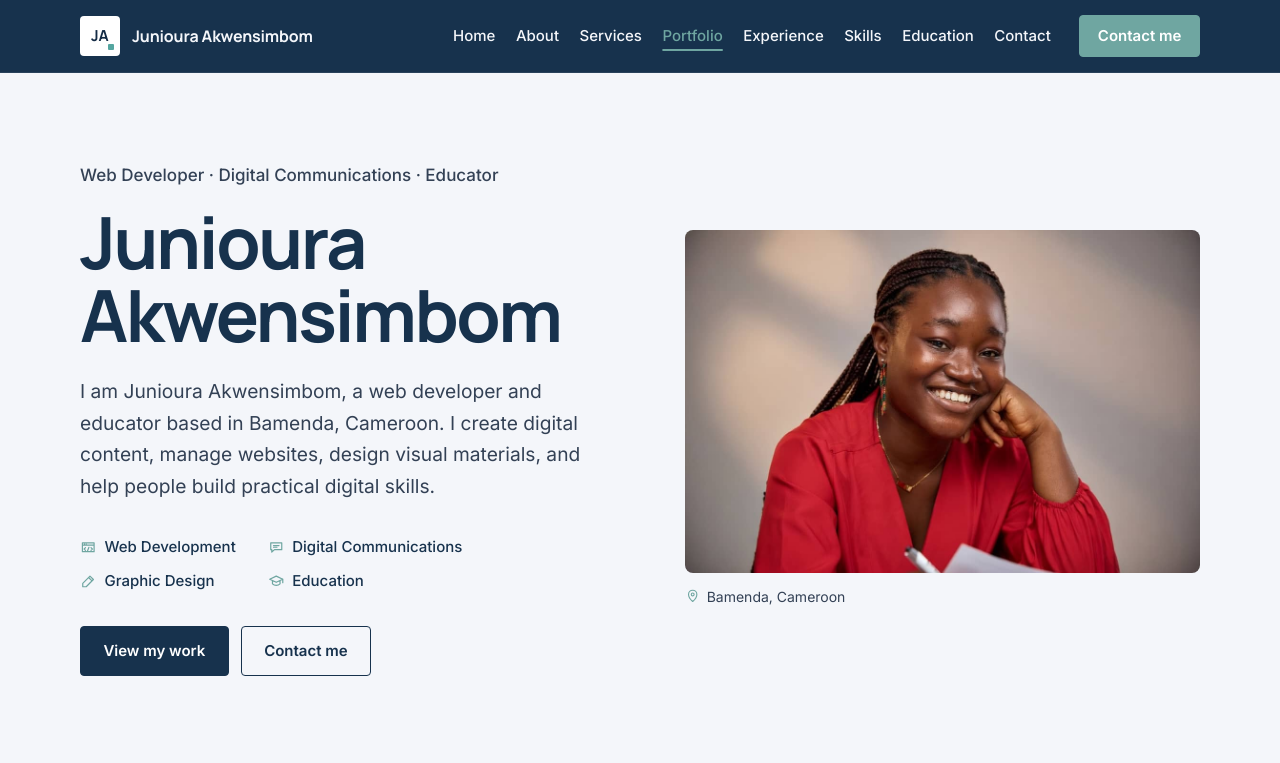
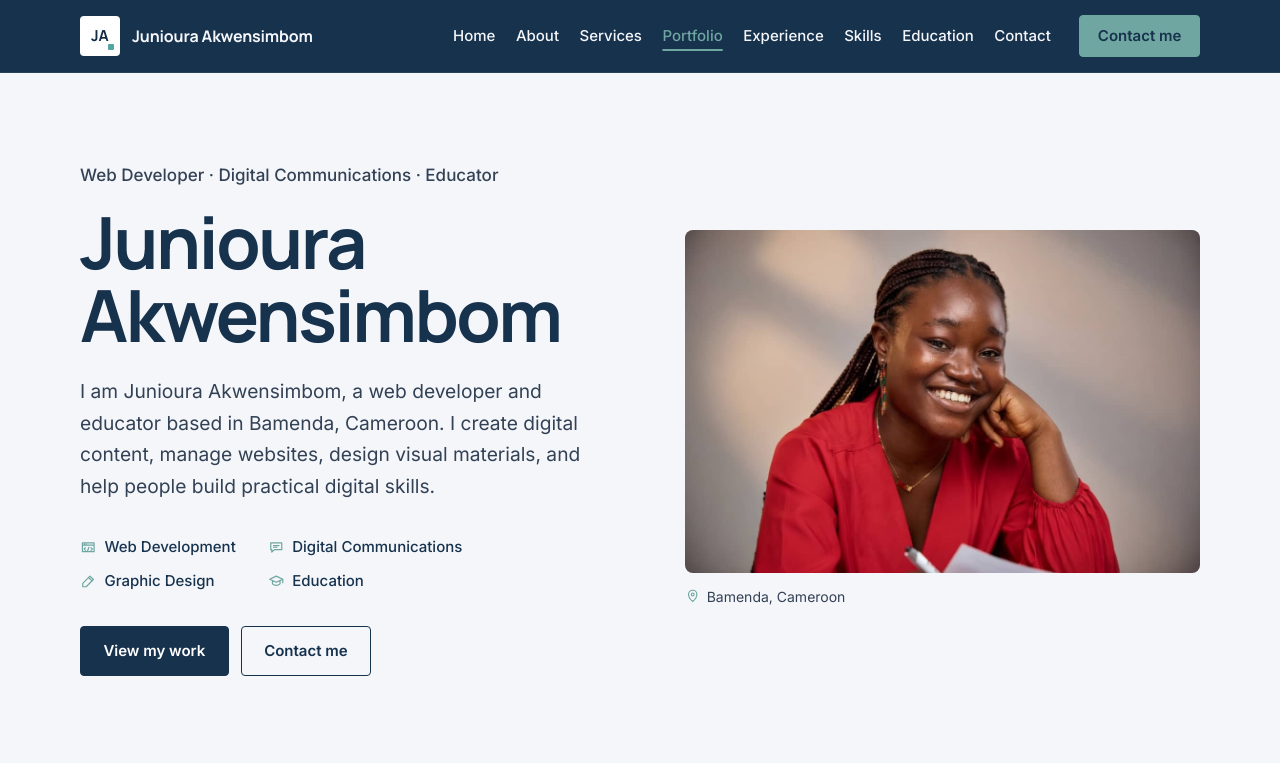
Before and after one commit to juniouraakwensimbon-coder/junioura-portfolio, a Node server app: page / in a window 1280 px wide. Shown: the top 763 px of the page. Run offline with Node 20, Linux system fonts and the light colour scheme; some libraries are stand-ins or nearby versions.

Commit message:
Navbar Contact me button: Deep Slate Blue text
Co-Authored-By: Claude Opus 5.5 <noreply@anthropic.com>

```diff
--- a/public/css/style.css
+++ b/public/css/style.css
@@ -123,7 +123,7 @@ main:focus { outline: none; }
 .btn-ghost:hover { background: rgba(255, 255, 255, .1); border-color: var(--white); }
 .btn-outline { border-color: var(--navy); color: var(--navy); }
 .btn-outline:hover { background: var(--navy); color: var(--white); }
-.site-header .btn-primary { background: var(--muted-teal); border-color: var(--muted-teal); color: var(--white); }
+.site-header .btn-primary { background: var(--muted-teal); border-color: var(--muted-teal); color: var(--slate-blue); }
 .site-header .btn-primary:hover { background: var(--soft-white); border-color: var(--soft-white); color: var(--slate-blue); }
 .hero .btn-primary { background: var(--slate-blue); border-color: var(--slate-blue); color: var(--white); }
 .hero .btn-primary:hover { background: var(--teal); border-color: var(--teal); }
```
